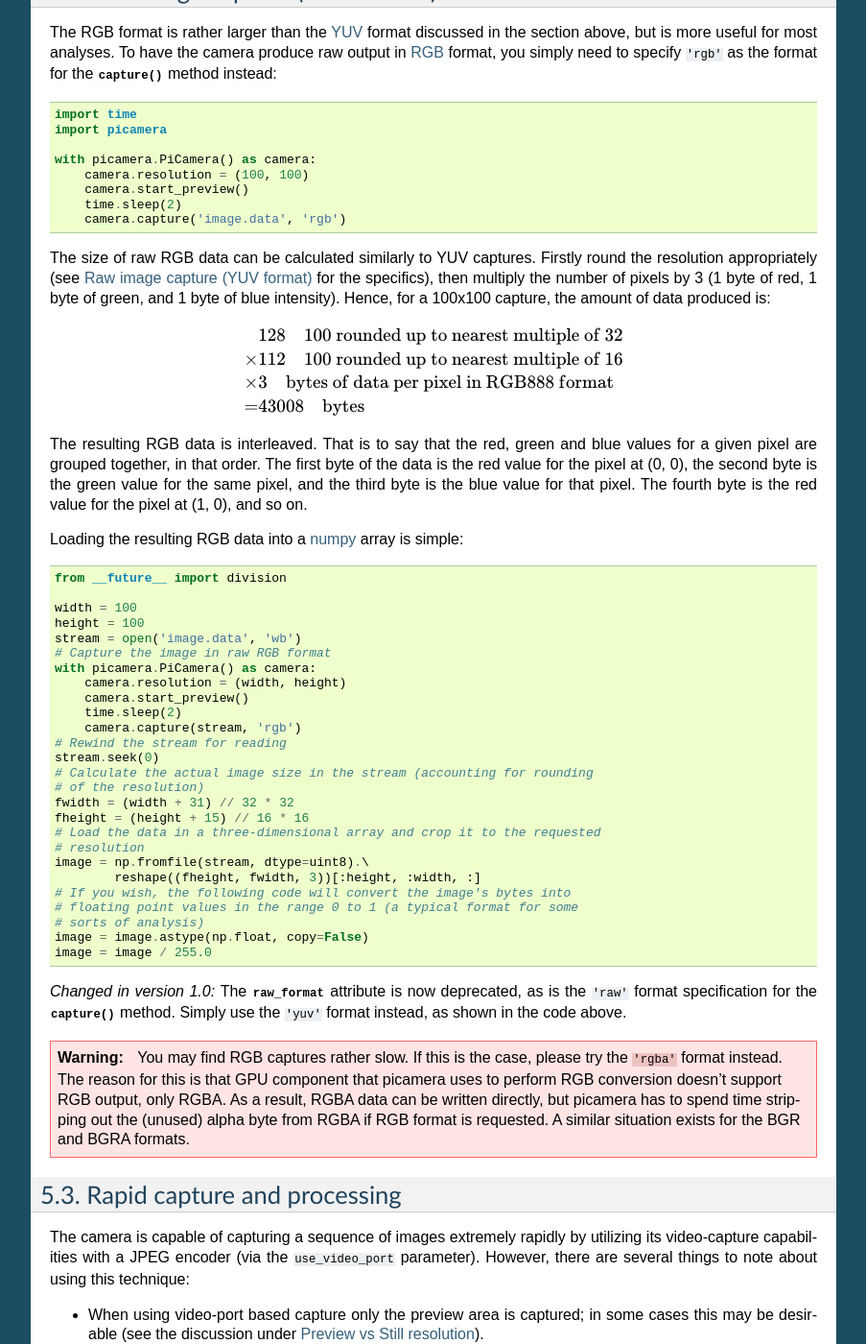
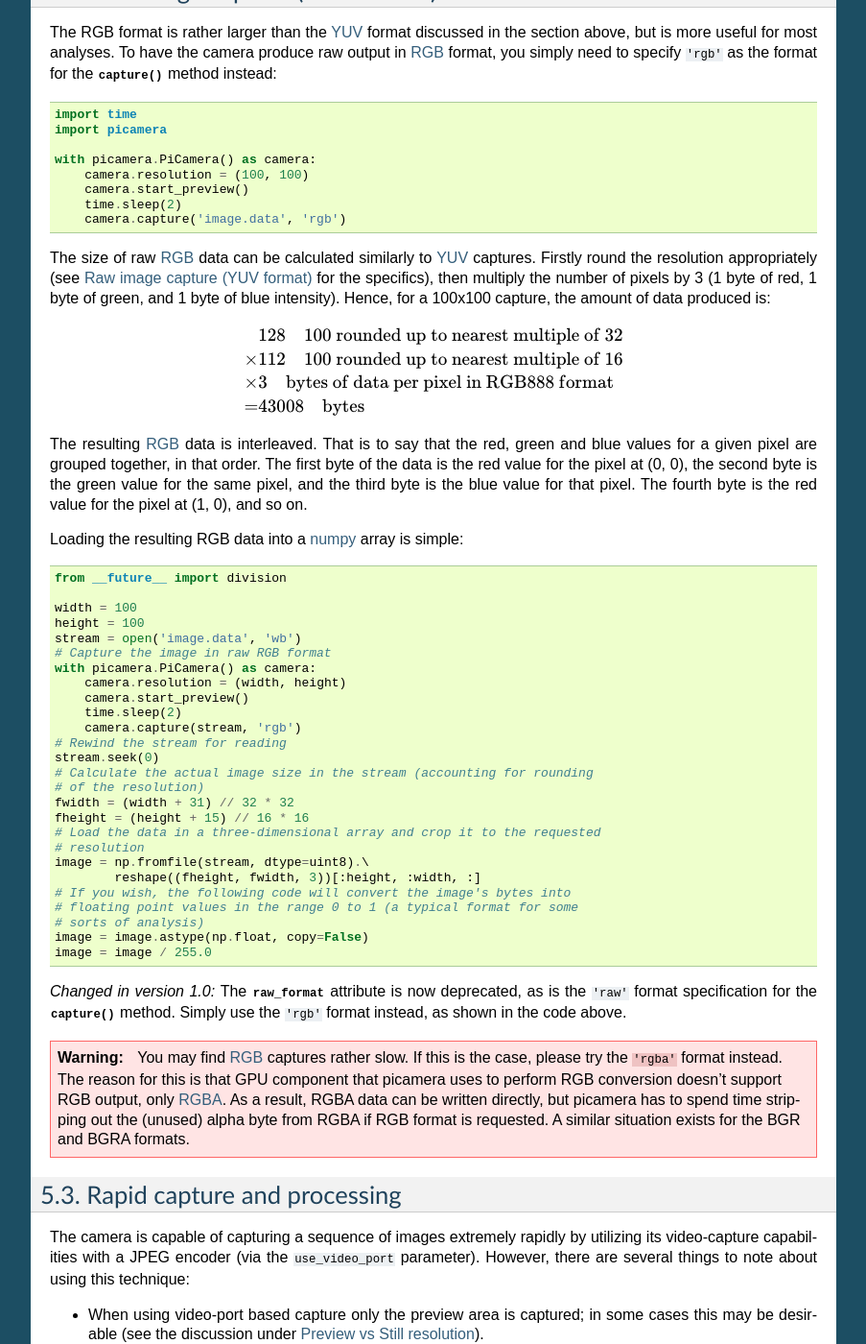
Before and after one commit to waveform80/picamera, a Sphinx documentation site: the page built from docs/recipes2.rst, in a window 1280 px wide and 1400 px high, scrolled down 1814 px. Shown: the whole window at 96% size, without its empty margins (198-1101 px from the left). Built offline with Sphinx 7.4.7, drawn with Linux system fonts in a browser that asks for light colours; some of the changed text lies outside the part shown.

Commit message:
Doc fixes

```diff
--- a/docs/recipes2.rst
+++ b/docs/recipes2.rst
@@ -28,7 +28,7 @@
         time.sleep(2)
         camera.capture('image.data', 'yuv')
 
-The specific `YUV`_ format used is YUV420 (planar). This means that the Y
+The specific `YUV`_ format used is `YUV420`_ (planar). This means that the Y
 (luminance) values occur first in the resulting data and have full resolution
 (one 1-byte Y value for each pixel in the image). The Y values are followed by
 the U (chrominance) values, and finally the V (chrominance) values.  The UV
@@ -42,7 +42,7 @@
 a raw capture will actually contain 128x112 pixels worth of data, but pixels
 beyond 100x100 will be uninitialized.
 
-Given that the YUV420 format contains 1.5 bytes worth of data for each pixel
+Given that the `YUV420`_ format contains 1.5 bytes worth of data for each pixel
 (a 1-byte Y value for each pixel, and 1-byte U and V values for every 4 pixels),
 and taking into account the resolution rounding, the size of a 100x100 raw
 capture will be:
@@ -137,11 +137,11 @@
         time.sleep(2)
         camera.capture('image.data', 'rgb')
 
-The size of raw RGB data can be calculated similarly to YUV captures. Firstly
-round the resolution appropriately (see :ref:`yuv_capture` for the specifics),
-then multiply the number of pixels by 3 (1 byte of red, 1 byte of green, and
-1 byte of blue intensity). Hence, for a 100x100 capture, the amount of data
-produced is:
+The size of raw `RGB`_ data can be calculated similarly to `YUV`_ captures.
+Firstly round the resolution appropriately (see :ref:`yuv_capture` for the
+specifics), then multiply the number of pixels by 3 (1 byte of red, 1 byte of
+green, and 1 byte of blue intensity). Hence, for a 100x100 capture, the amount
+of data produced is:
 
 .. math::
 
@@ -150,12 +150,12 @@
     \times & 3     \quad \text{bytes of data per pixel in RGB888 format} \\
     =      & 43008 \quad \text{bytes}
 
-The resulting RGB data is interleaved. That is to say that the red, green and
-blue values for a given pixel are grouped together, in that order. The first
-byte of the data is the red value for the pixel at (0, 0), the second byte is
-the green value for the same pixel, and the third byte is the blue value for
-that pixel. The fourth byte is the red value for the pixel at (1, 0), and so
-on.
+The resulting `RGB`_ data is interleaved. That is to say that the red, green
+and blue values for a given pixel are grouped together, in that order. The
+first byte of the data is the red value for the pixel at (0, 0), the second
+byte is the green value for the same pixel, and the third byte is the blue
+value for that pixel. The fourth byte is the red value for the pixel at (1, 0),
+and so on.
 
 Loading the resulting RGB data into a `numpy`_ array is simple::
 
@@ -190,17 +190,20 @@
 
     The :attr:`~picamera.PiCamera.raw_format` attribute is now deprecated, as
     is the ``'raw'`` format specification for the
-    :meth:`~picamera.PiCamera.capture` method. Simply use the ``'yuv'`` format
+    :meth:`~picamera.PiCamera.capture` method. Simply use the ``'rgb'`` format
     instead, as shown in the code above.
 
 .. warning::
 
-    You may find RGB captures rather slow. If this is the case, please try the
-    ``'rgba'`` format instead. The reason for this is that GPU component that
-    picamera uses to perform RGB conversion doesn't support RGB output, only
-    RGBA. As a result, RGBA data can be written directly, but picamera has to
-    spend time stripping out the (unused) alpha byte from RGBA if RGB format
-    is requested. A similar situation exists for the BGR and BGRA formats.
+    You may find `RGB`_ captures rather slow. If this is the case, please try
+    the ``'rgba'`` format instead. The reason for this is that GPU component
+    that picamera uses to perform RGB conversion doesn't support RGB output,
+    only `RGBA`_. As a result, RGBA data can be written directly, but picamera
+    has to spend time stripping out the (unused) alpha byte from RGBA if RGB
+    format is requested. A similar situation exists for the BGR and BGRA
+    formats.
+
+
 
 
 .. _rapid_capture:
```
Also changed, not shown: other parts of docs/recipes2.rst (+4 -1 lines).
